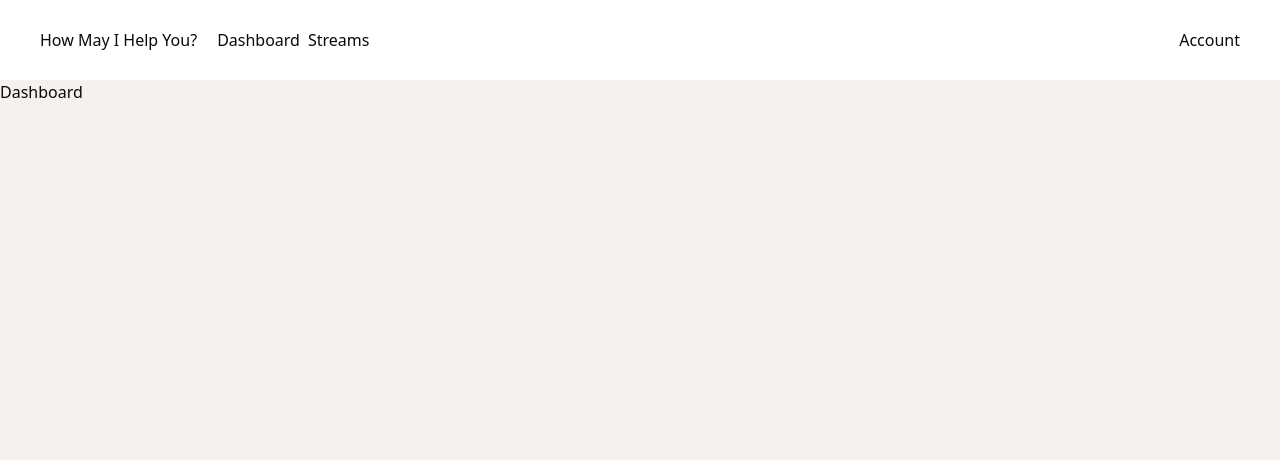
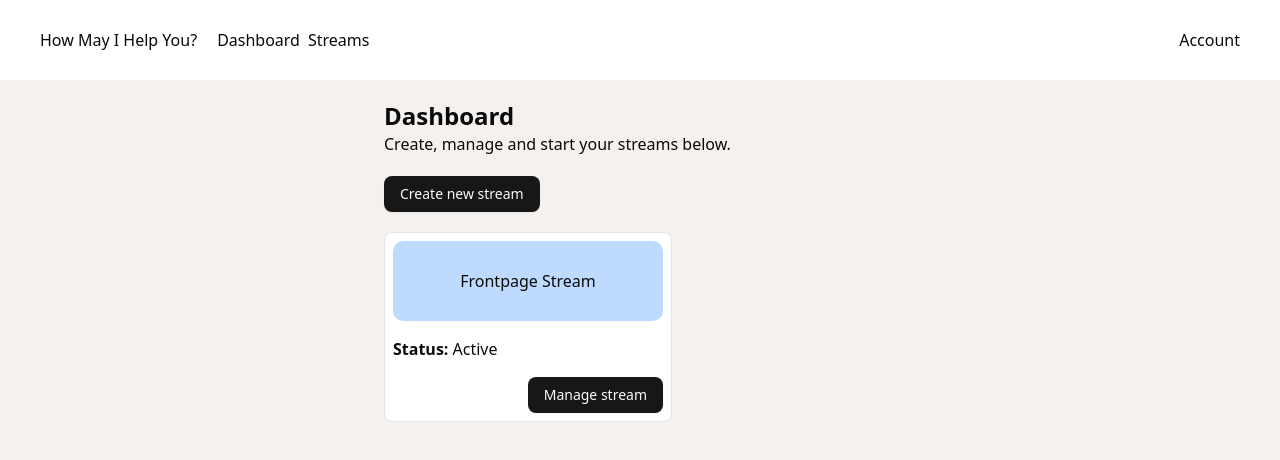
Before and after one commit to steffengroenandersen/mayihelpyou, a React (Vite) app in the folder client/: page /app/dashboard in a window 1280 px wide. Shown: the top 460 px of the page. Built offline with nearby package versions, Linux system fonts and the light colour scheme.

Commit message:
Add dashboard page

```diff
--- a/client/src/pages/Dashboard.jsx
+++ b/client/src/pages/Dashboard.jsx
@@ -1,12 +1,35 @@
 import Header from "../components/layout/Header";
-
+import { Button } from "../components/ui/button";
 export default function Dashboard() {
   return (
     <>
       <Header />
-      {/* Body */}
-      <main>
-        <h1>Dashboard</h1>
+      <main className="px-96 py-5 gap-5 flex flex-col">
+        {/* Introduction */}
+        <div>
+          <h1 className="text-2xl font-bold">Dashboard</h1>
+          <p>Create, manage and start your streams below.</p>
+        </div>
+
+        {/* Stream controls */}
+        <div>
+          <Button>Create new stream</Button>
+        </div>
+
+        {/* Streams */}
+        <div className="flex gap-2 flex-wrap">
+          <div className="bg-white border rounded-md min-w-72 p-2 flex flex-col gap-4">
+            <div className="bg-blue-200 rounded-lg p-2 min-h-20 flex justify-center items-center">
+              Frontpage Stream
+            </div>
+            <div>
+              <span className="font-bold">Status: </span>Active
+            </div>
+            <div className="self-end">
+              <Button>Manage stream</Button>
+            </div>
+          </div>
+        </div>
       </main>
 
       {/* Footer */}
```
